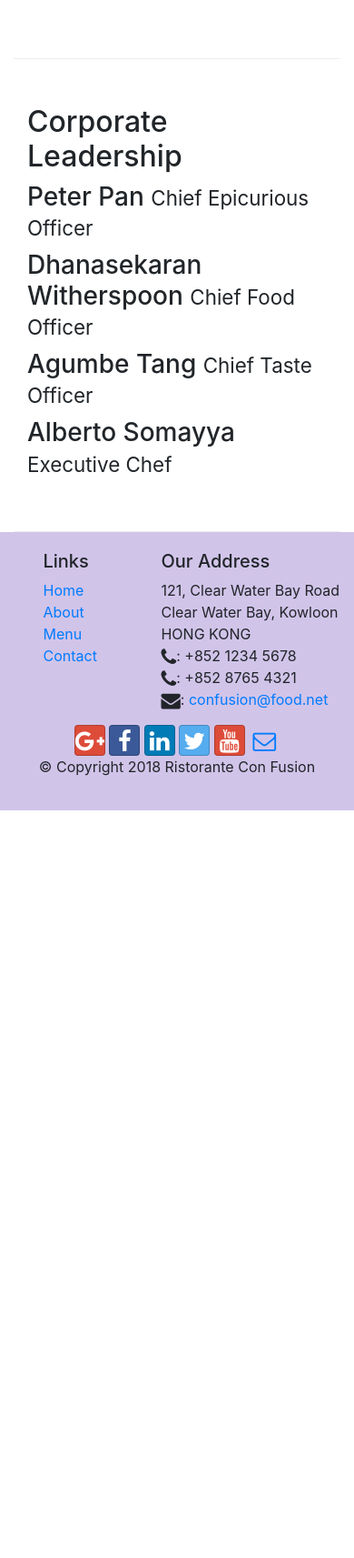
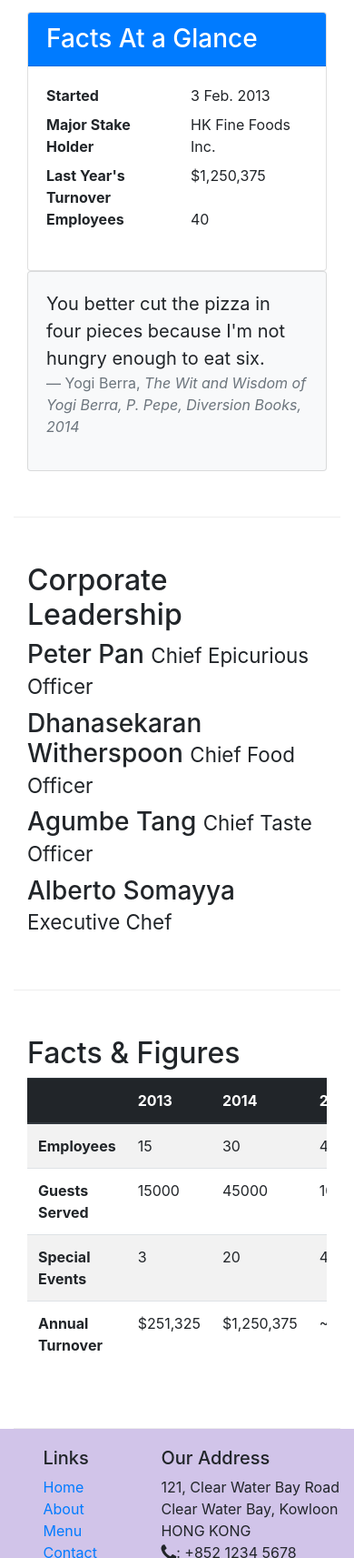
Before and after one commit to Vitor-G-Rocha/conFunsion-Bootstrap, a website: page aboutus.html in a window 390 px wide. Shown: the part 1037-2750 px from the top of the page at 91% size. Before the commit the page ends 1928 px from the top, so only its background shows below. Drawn offline with nearby package versions, Linux system fonts and the light colour scheme.

Commit message:
Tables and cards

```diff
--- a/aboutus.html
+++ b/aboutus.html
@@ -90,7 +90,30 @@
                 <p>The Ristorante traces its humble beginnings to <em>The Frying Pan</em>, a successful chain started by
                     our CEO, Mr. Peter Pan, that featured for the first time the world's best cuisines in a pan.</p>
             </div>
-            <div class="col-auto">
+            <div class="col-sm">
+                <div class="card">
+                    <h3 class="card-header bg-primary text-white">Facts At a Glance</h3>
+                    <div class="card-body">
+                        <dl class="row">
+                            <dt class="col-6">Started</dt>
+                            <dd class="col-6">3 Feb. 2013</dd>
+                            <dt class="col-6">Major Stake Holder</dt>
+                            <dd class="col-6">HK Fine Foods Inc.</dd>
+                            <dt class="col-6">Last Year's Turnover</dt>
+                            <dd class="col-6">$1,250,375</dd>
+                            <dt class="col-6">Employees</dt>
+                            <dd class="col-6">40</dd>
+                        </dl>
+                    </div>
+                </div>
+            </div>
+            <div class="col-12">
+                <div class="card card-body bg-light">
+                    <blockquote class="blockquote">
+                        <p class="mb-0">You better cut the pizza in four pieces because I'm not hungry enough to eat six.</p>
+                        <foot class="blockquote-footer">Yogi Berra, <cite title="Source Title">The Wit and Wisdom of Yogi Berra, P. Pepe, Diversion Books, 2014</cite></foot>
+                    </blockquote>
+                </div>
             </div>
         </div>
 
@@ -126,6 +149,53 @@
                     whos-who in the culinary world, he specializes in creating mouthwatering Indo-Italian fusion
                     experiences. He says, <em>Put together the cuisines from the two craziest cultures, and you get a
                         winning hit! Amma Mia!</em></p>
+            </div>
+        </div>
+
+        <div class="row row-content">
+            <div class="col-12 col-sm-9">
+                <h2>Facts &amp; Figures</h2>
+                <div class="table-responsive">
+                    <table class="table table-striped">
+                        <thead class="thead-dark">
+                            <tr>
+                                <th>&nbsp;</th>
+                                <th>2013</th>
+                                <th>2014</th>
+                                <th>2015</th>
+                            </tr>
+                        </thead>
+                        <tbody>
+                            <tr>
+                                <th>Employees</th>
+                                <td>15</td>
+                                <td>30</td>
+                                <td>40</td>
+                            </tr>
+                            <tr>
+                                <th>Guests Served</th>
+                                <td>15000</td>
+                                <td>45000</td>
+                                <td>100,000</td>
+                            </tr>
+                            <tr>
+                                <th>Special Events</th>
+                                <td>3</td>
+                                <td>20</td>
+                                <td>45</td>
+                            </tr>
+                            <tr>
+                                <th>Annual Turnover</th>
+                                <td>$251,325</td>
+                                <td>$1,250,375</td>
+                                <td>~$3,000,000</td>
+                            </tr>
+                        </tbody>
+                    </table>
+                </div>
+            </div>
+            <div class="col-12 col-sm-3">
+
             </div>
         </div>
 
```
Also changed, not shown: contactus.html (+1 -2 lines).
